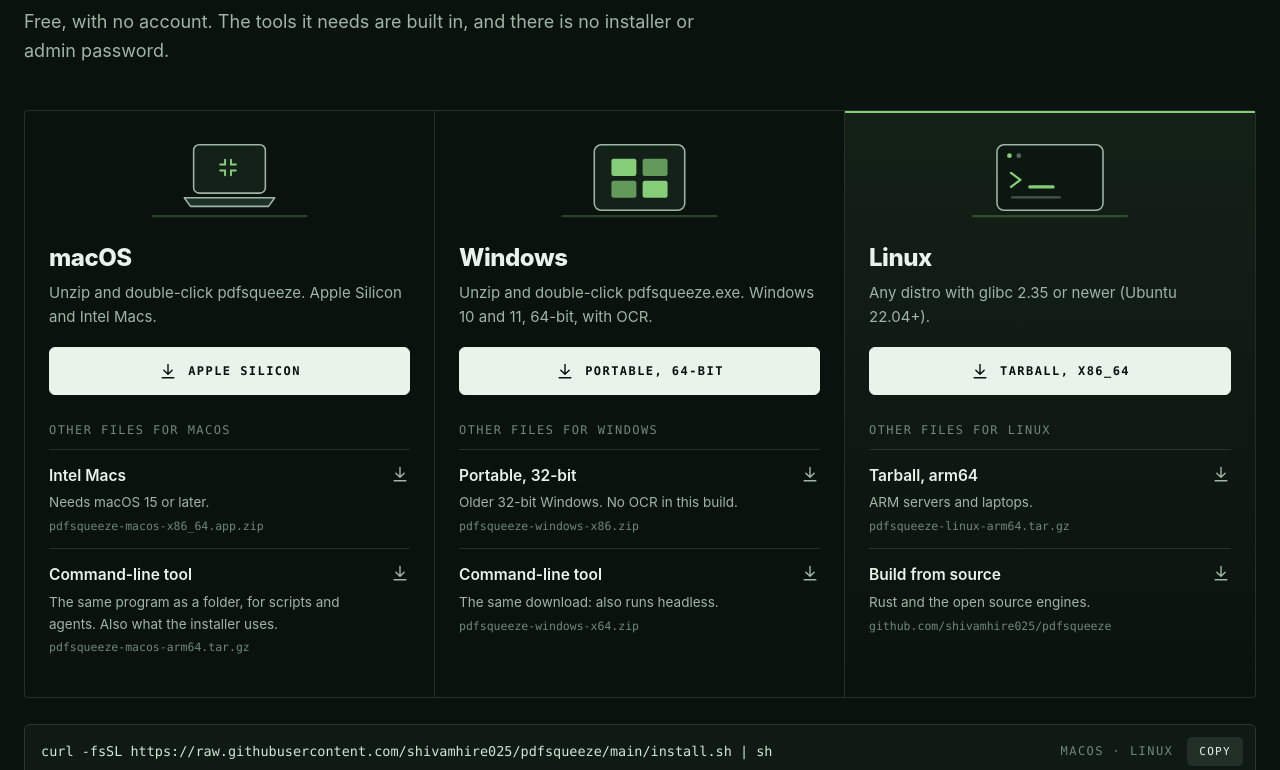
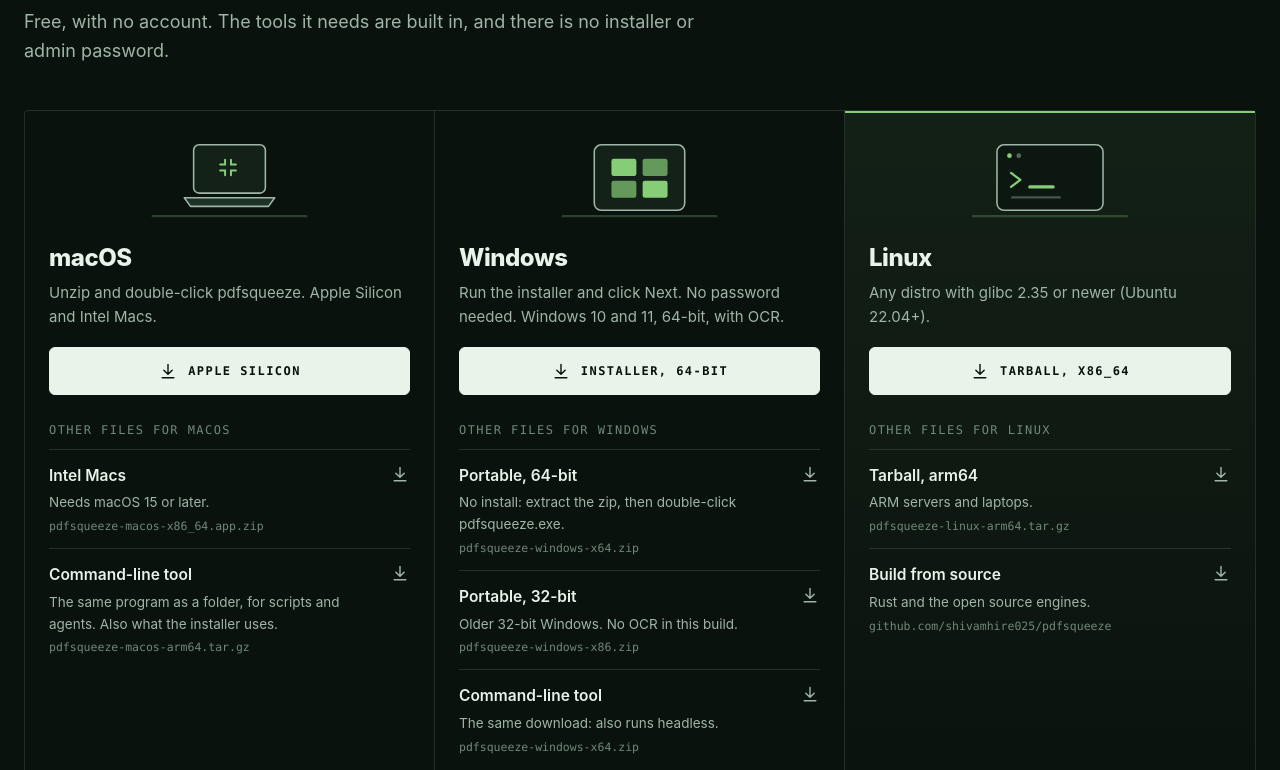
Before and after one commit to shivamhire025/pdfsqueeze, a plain HTML site: page docs/index.html in a window 1280 px wide. Shown: the part 1695-2465 px from the top of the page. Drawn offline with Linux system fonts and the light colour scheme.

Commit message:
Landing page and README: Windows download is the one-file installer; zip stays as portable option
Co-Authored-By: Claude Sonnet 5.5 <noreply@anthropic.com>

```diff
--- a/docs/index.html
+++ b/docs/index.html
@@ -318,9 +318,10 @@
         <a class="row" data-file="pdfsqueeze-macos-arm64.tar.gz" href="#"><b>Command-line tool</b><svg class="ic dl-ic" viewBox="0 0 24 24" aria-hidden="true"><path d="M12 4v11M7 11l5 5 5-5M5 20h14"/></svg><span class="d">The same program as a folder, for scripts and agents. Also what the installer uses.</span><code>pdfsqueeze-macos-arm64.tar.gz</code></a>
       </div>
       <div class="col" data-os="windows"><svg class="glyph" viewBox="0 0 240 118" aria-hidden="true"><rect x="62" y="10" width="116" height="84" rx="9" fill="#132119" stroke="#9fb5a6" stroke-width="2"/><g fill="#86cd78"><rect x="84" y="28" width="32" height="22" rx="3"/><rect x="124" y="28" width="32" height="22" rx="3" opacity=".7"/><rect x="84" y="56" width="32" height="22" rx="3" opacity=".7"/><rect x="124" y="56" width="32" height="22" rx="3"/></g><rect x="20" y="100" width="200" height="3" rx="1.5" fill="#86cd78" opacity=".25"/></svg>
-        <h3>Windows</h3><p class="desc">Unzip and double-click pdfsqueeze.exe. Windows 10 and 11, 64-bit, with OCR.</p>
-        <a class="btn solid block" data-file="pdfsqueeze-windows-x64.zip" href="#"><svg class="ic dl-ic" viewBox="0 0 24 24" aria-hidden="true"><path d="M12 4v11M7 11l5 5 5-5M5 20h14"/></svg>Portable, 64-bit</a>
+        <h3>Windows</h3><p class="desc">Run the installer and click Next. No password needed. Windows 10 and 11, 64-bit, with OCR.</p>
+        <a class="btn solid block" data-file="pdfsqueeze-windows-x64-setup.exe" href="#"><svg class="ic dl-ic" viewBox="0 0 24 24" aria-hidden="true"><path d="M12 4v11M7 11l5 5 5-5M5 20h14"/></svg>Installer, 64-bit</a>
         <div class="other mono">Other files for Windows</div>
+        <a class="row" data-file="pdfsqueeze-windows-x64.zip" href="#"><b>Portable, 64-bit</b><svg class="ic dl-ic" viewBox="0 0 24 24" aria-hidden="true"><path d="M12 4v11M7 11l5 5 5-5M5 20h14"/></svg><span class="d">No install: extract the zip, then double-click pdfsqueeze.exe.</span><code>pdfsqueeze-windows-x64.zip</code></a>
         <a class="row" data-file="pdfsqueeze-windows-x86.zip" href="#"><b>Portable, 32-bit</b><svg class="ic dl-ic" viewBox="0 0 24 24" aria-hidden="true"><path d="M12 4v11M7 11l5 5 5-5M5 20h14"/></svg><span class="d">Older 32-bit Windows. No OCR in this build.</span><code>pdfsqueeze-windows-x86.zip</code></a>
         <a class="row" data-file="pdfsqueeze-windows-x64.zip" href="#"><b>Command-line tool</b><svg class="ic dl-ic" viewBox="0 0 24 24" aria-hidden="true"><path d="M12 4v11M7 11l5 5 5-5M5 20h14"/></svg><span class="d">The same download: also runs headless.</span><code>pdfsqueeze-windows-x64.zip</code></a>
       </div>
@@ -542,7 +543,7 @@
   // Hero buttons: Windows downloads the 64-bit zip directly. Mac goes to the download section,
   // because Apple Silicon and Intel need different files and a browser cannot tell them apart.
   const heroMac = document.getElementById("hero-mac"), heroWin = document.getElementById("hero-win");
-  if (RELEASE_READY) heroWin.href = `${REPO}/releases/latest/download/pdfsqueeze-windows-x64.zip`;
+  if (RELEASE_READY) heroWin.href = `${REPO}/releases/latest/download/pdfsqueeze-windows-x64-setup.exe`;
   // The button for this computer is the filled one.
   if (os === "windows") { heroWin.classList.add("solid"); heroMac.classList.remove("solid"); }
   // Screenshot tabs.
```
Also changed, not shown: 1 other file.
